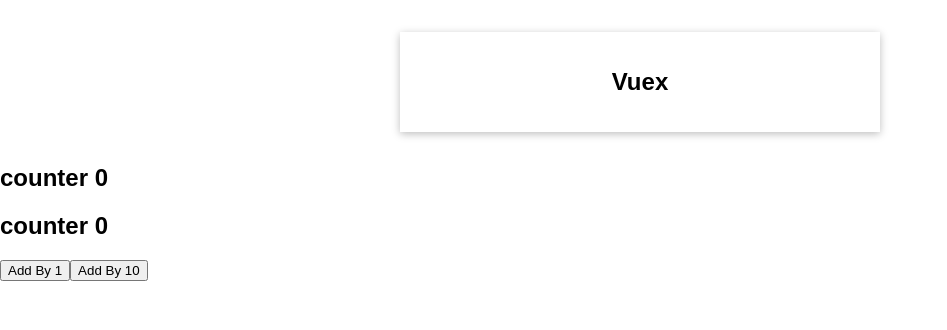
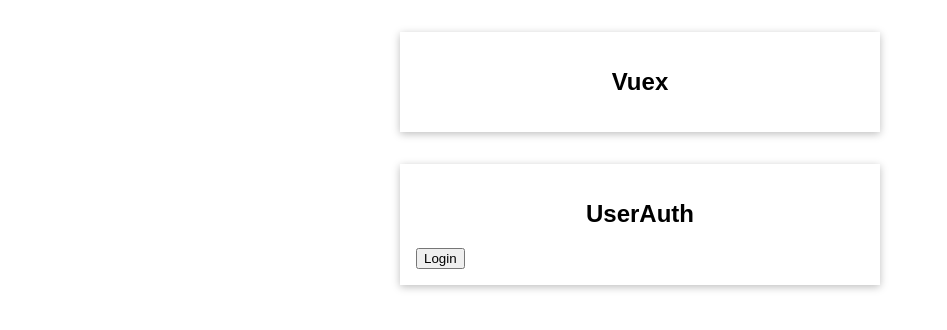
Before and after one commit to send2abhishek/vuex, a Vue app: page / in a window 1280 px wide. Shown: the top 330 px of the page, without its empty margins (0-947 px from the left). Built offline with nearby package versions, Linux system fonts and the light colour scheme.

Commit message:
add differrent component

```diff
--- a/src/App.vue
+++ b/src/App.vue
@@ -1,17 +1,27 @@
 <template>
   <base-container title="Vuex"></base-container>
-  <h2>counter {{ finalCounter }}</h2>
-  <h2>counter {{ normalisedCounter }}</h2>
-  <button @click="addByOne">Add By 1</button>
-  <button @click="addByTen">Add By 10</button>
+
+  <base-container title="UserAuth" v-if="userIsAuthenticated">
+    <user-auth></user-auth>
+    <h2>counter {{ finalCounter }}</h2>
+    <h2>counter {{ normalisedCounter }}</h2>
+    <button @click="addByOne">Add By 1</button>
+    <button @click="addByTen">Add By 10</button>
+  </base-container>
+
+  <base-container title="UserAuth">
+    <user-auth></user-auth>
+  </base-container>
 </template>
 
 <script>
 import BaseContainer from './components/BaseContainer.vue';
+import UserAuth from './components/UserAuth.vue';
 import { mapGetters } from 'vuex';
 export default {
   components: {
     BaseContainer,
+    UserAuth,
   },
   computed: {
     // counter() {
@@ -20,7 +30,7 @@
     //  // return this.$store.getters.normalisedCounter;
     // },
 
-    ...mapGetters(['finalCounter', 'normalisedCounter']),
+    ...mapGetters(['finalCounter', 'normalisedCounter', 'userIsAuthenticated']),
   },
   methods: {
     addByOne() {
--- /dev/null
+++ b/src/components/UserAuth.vue
@@ -0,0 +1,22 @@
+<template>
+  <button @click="login" v-if="!userIsAuthenticated">Login</button>
+  <button @click="logout" v-else>Logout</button>
+</template>
+
+<script>
+import { mapGetters } from 'vuex';
+export default {
+  methods: {
+    login() {
+      this.$store.dispatch('login');
+    },
+    logout() {
+      this.$store.dispatch('logout');
+    },
+  },
+
+  computed: {
+    ...mapGetters(['userIsAuthenticated']),
+  },
+};
+</script>
--- a/src/main.js
+++ b/src/main.js
@@ -6,7 +6,8 @@
 const store = createStore({
   state() {
     return {
-      counter: 0
+      counter: 0,
+      isLoggedIn: false
     };
   },
   mutations: {
@@ -15,6 +16,9 @@
     },
     increase(state, payload) {
       state.counter = state.counter + payload.value;
+    },
+    setAuth(state, payload) {
+      state.isLoggedIn = payload.isAuth;
     }
   },
   getters: {
@@ -30,6 +34,9 @@
       } else {
         return finalCounter;
       }
+    },
+    userIsAuthenticated(state) {
+      return state.isLoggedIn;
     }
   },
   actions: {
@@ -37,6 +44,12 @@
       setTimeout(() => {
         context.commit('increment');
       }, 2000);
+    },
+    login(context) {
+      context.commit('setAuth', { isAuth: true });
+    },
+    logout(context) {
+      context.commit('setAuth', { isAuth: false });
     }
   }
 });
```
